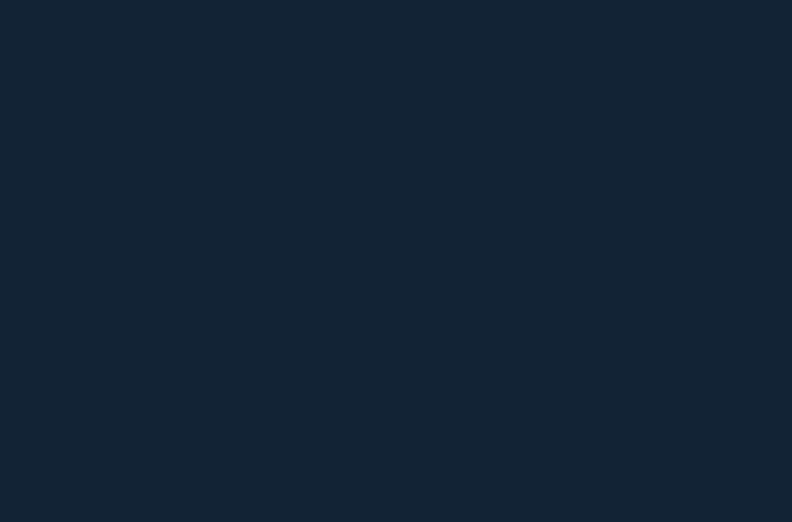
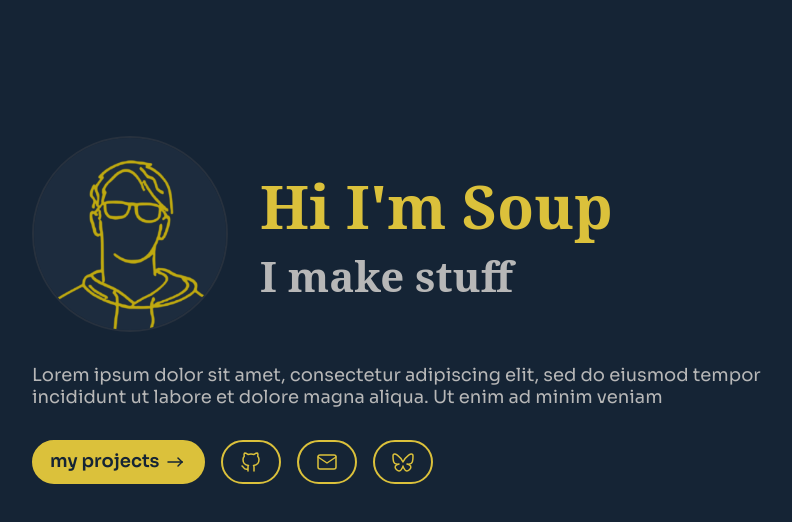
Before and after one commit to SoupCat-Py/reactfolio, a React (Vite) app: page / in a window 1280 px wide. Shown: the top 522 px of the page, without its empty margins (208-1000 px from the left). Built offline with nearby package versions, Linux system fonts and the light colour scheme; a web font is replaced by a local one.

Commit message:
redid a bunch of stuff

```diff
--- a/index.html
+++ b/index.html
@@ -15,7 +15,7 @@
     <link rel="stylesheet" href="./src/root.css">
 
   </head>
-  <body class="bg-bg">
+  <body class="bg-bg d-flex flex-col align-center">
     <div id="root"></div>
     <script type="module" src="/src/main.tsx"></script>
   </body>
--- a/package.json
+++ b/package.json
@@ -10,6 +10,7 @@
     "preview": "vite preview"
   },
   "dependencies": {
+    "prettier": "^3.8.1",
     "react": "^19.2.0",
     "react-dom": "^19.2.0"
   },
--- a/src/App.tsx
+++ b/src/App.tsx
@@ -1,3 +1,9 @@
+import Hero from "./sections/hero.tsx";
+
 export default function App() {
-    return null
+    return (
+        <div className="d-flex flex-col align-start justify-center">
+            <Hero/>
+        </div>
+    )
 }
--- /dev/null
+++ b/src/components/Button.tsx
@@ -0,0 +1,29 @@
+import type {ReactNode} from "react";
+
+type ButtonProps = {
+    href?: string,
+    section?: boolean
+    primary?: boolean,
+    label?: string,
+    icon?: ReactNode
+}
+
+export default function Button({href, section = false, primary = false, label, icon}: ButtonProps) {
+
+    // define the stuff inside the button conditionally
+    const content = (<>
+        {label && <span>{label}</span>}
+        {icon && <svg xmlns="http://www.w3.org/2000/svg" width="24" height="24" viewBox="0 0 24 24" fill="none" stroke="CurrentColor" stroke-width="1.5" stroke-linecap="round" stroke-linejoin="round">{icon}</svg>}
+    </>)
+
+    // classes to be reused
+    const classes = `btn ${primary ? "btn-primary" : "btn-norm"} d-flex flex-row p05 g025 nodeco`
+
+    // determine whether to make an anchor or a button
+    if (href) {
+        return <a href={href} target={section? "_self" : "_blank"} className={classes}>{content}</a>
+    }
+    else {
+        return <button className={classes}>{content}</button>
+    }
+}
--- a/src/root.css
+++ b/src/root.css
@@ -64,13 +64,52 @@ p, button, .btn, .body, .small {font-family: var(--font-body), "sans-serif";}
 
 /* colors */
 .bg-bg {background-color: var(--bg);}
+.bg-light {background-color: var(--bg-light);}
 .bg-primary {background-color: var(--primary);}
 .color-bg {color: var(--bg);}
 .color-primary {color: var(--primary);}
 .color-text {color: var(--text);}
 .border-primary {border: 2px solid var(--primary);}
 .border-bg {border: 2px solid var(--bg);}
+.border-light {border: 2px solid var(--bg-border);}
 
-/* radii */
+/* misc */
 .radius-full {border-radius: 99vh;}
 .radius-card {border-radius: var(--card-radius);}
+.nodeco {text-decoration: none;}
+
+/* buttons */
+.btn, button {
+    padding: 0.5rem 1rem 0.5rem 1rem;
+    font-size: var(--size-body);
+    transition: all 200ms ease, transform 100ms ease;
+    width: max-content;
+    cursor: pointer;
+    font-weight: 600;
+    border-radius: 99rem;
+}
+.btn img {
+    height: var(--size-body);
+}
+.btn-primary {
+    background-color: var(--primary);
+    color: var(--bg);
+    border: 2px solid var(--primary);
+    transform: scale(1);
+}
+.btn-primary:hover {
+    transform: scale(calc(0.67 * 1.67));
+}
+.btn-primary:active {
+    transform: scale(1);
+}
+.btn-norm {
+    background-color: var(--bg);
+    color: var(--primary);
+    border: 2px solid var(--primary);
+}
+.btn-norm:hover {
+    background-color: var(--primary);
+    color: var(--bg);
+    border: 2px solid var(--primary);
+}
--- /dev/null
+++ b/src/sections/hero.module.css
@@ -0,0 +1,11 @@
+.container {
+    padding-top: 8rem;
+}
+.body {
+    max-width: 800px;
+}
+.image {
+    height: 12rem;
+    aspect-ratio: 1;
+    border-radius: 100%;
+}
--- /dev/null
+++ b/src/sections/hero.tsx
@@ -0,0 +1,32 @@
+import pfp from "../images/pfp.png"
+import styles from "./hero.module.css"
+import Button from "../components/Button.tsx";
+
+export default function Hero() {
+    return (
+        // main thing
+        <section className={`d-flex flex-col align-start justify-start g2 ${styles.container}`}>
+            <div className="d-flex flex-row align-center justify-center g2">
+                <img src={pfp} alt="me" className={`border-light bg-light ${styles.image}`}/>
+                <div className="d-flex flex-col align-start justify-center">
+                    <h1 className="color-primary m0">Hi I'm Soup</h1>
+                    <h2 className="color-text m0">I make stuff</h2>
+                </div>
+            </div>
+
+            <span className={`body color-text ${styles.body}`}>Lorem ipsum dolor sit amet, consectetur adipiscing elit, sed do eiusmod  tempor incididunt ut labore et dolore magna aliqua. Ut enim ad minim  veniam</span>
+
+            <div className="d-flex flex-row justify-start align-center g1">
+                <Button primary section href="#projects" label="my projects" icon={<>
+                    <path d="M5 12l14 0"/>
+                    <path d="M15 16l4 -4"/>
+                    <path d="M15 8l4 4"/>
+                </>}/>
+                <Button href="https://github.com/SoupCat-Py" icon={<path d="M9 19c-4.3 1.4 -4.3 -2.5 -6 -3m12 5v-3.5c0 -1 .1 -1.4 -.5 -2c2.8 -.3 5.5 -1.4 5.5 -6a4.6 4.6 0 0 0 -1.3 -3.2a4.2 4.2 0 0 0 -.1 -3.2s-1.1 -.3 -3.5 1.3a12.3 12.3 0 0 0 -6.2 0c-2.4 -1.6 -3.5 -1.3 -3.5 -1.3a4.2 4.2 0 0 0 -.1 3.2a4.6 4.6 0 0 0 -1.3 3.2c0 4.6 2.7 5.7 5.5 6c-.6 .6 -.6 1.2 -.5 2v3.5"/>}/>
+                <Button href="mailto:soupcat.py@gmail.com" icon={<><path d="M3 7a2 2 0 0 1 2 -2h14a2 2 0 0 1 2 2v10a2 2 0 0 1 -2 2h-14a2 2 0 0 1 -2 -2v-10"/><path d="M3 7l9 6l9 -6"/></>}/>
+                <Button href="bsky.app" icon={<path d="M6.335 5.144c-1.654 -1.199 -4.335 -2.127 -4.335 .826c0 .59 .35 4.953 .556 5.661c.713 2.463 3.13 2.75 5.444 2.369c-4.045 .665 -4.889 3.208 -2.667 5.41c1.03 1.018 1.913 1.59 2.667 1.59c2 0 3.134 -2.769 3.5 -3.5c.333 -.667 .5 -1.167 .5 -1.5c0 .333 .167 .833 .5 1.5c.366 .731 1.5 3.5 3.5 3.5c.754 0 1.637 -.571 2.667 -1.59c2.222 -2.203 1.378 -4.746 -2.667 -5.41c2.314 .38 4.73 .094 5.444 -2.369c.206 -.708 .556 -5.072 .556 -5.661c0 -2.953 -2.68 -2.025 -4.335 -.826c-2.293 1.662 -4.76 5.048 -5.665 6.856c-.905 -1.808 -3.372 -5.194 -5.665 -6.856"/>}/>
+            </div>
+
+        </section>
+    )
+}
```
Also changed, not shown: src/components/button.module.css (deleted, +0 -33 lines), src/components/button.tsx (deleted, +0 -16 lines), src/images/pfp.png (added), 1 other file (tests, documents, lock files or other folders).
